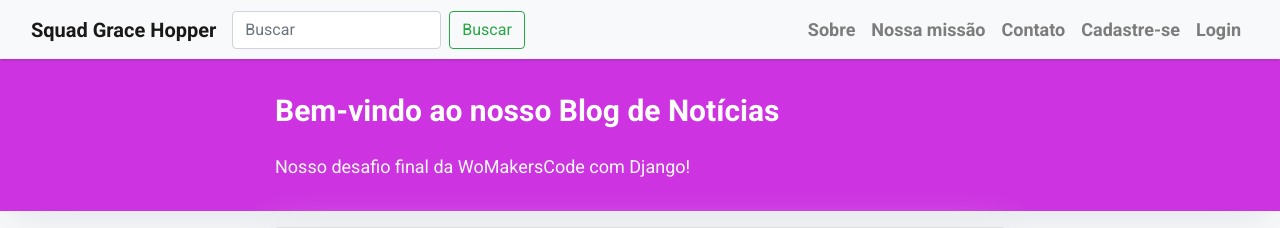
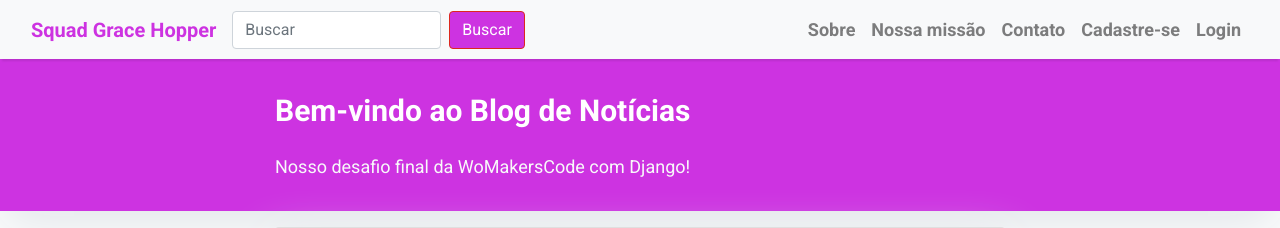
Before and after one commit to anaisateodoro/django-blog-noticias, a Django app: page / in a window 1280 px wide. Shown: the top 228 px of the page. Run offline with Django 5.2, Linux system fonts and the light colour scheme; data comes from the database, SQL or seed files in the repository; some libraries are stand-ins or nearby versions.

Commit message:
:lipstick: feat: ultimas estilizacoes

```diff
--- a/blog/templates/base.html
+++ b/blog/templates/base.html
@@ -83,6 +83,10 @@
         .scroll-to-top:hover {
             background-color: #c57fcf;
         }
+
+        .btn-danger {
+        background-color: #cd33e1;
+    }
       </style>
 
       <!-- Navegação -->
@@ -91,9 +95,8 @@
         id="mainNav"
       >
         <div class="container-fluid">
-          <a class="navbar-brand" href="{% url 'home' %}"
-            ><strong>Squad Grace Hopper</strong></a
-          >
+          <a class="navbar-brand" href="{% url 'home' %}"style="color: #cd33e1;"><strong>Squad Grace Hopper</strong></a>
+
           <button
             class="navbar-toggler navbar-toggler-right"
             type="button"
@@ -118,7 +121,7 @@
               aria-label="Buscar"
               name="q"
             />
-            <button class="btn btn-outline-success my-2 my-sm-0" type="submit">
+            <button class="btn btn-danger my-2 my-sm-0" type="submit">
               Buscar
             </button>
           </form>
--- a/blog/templates/index.html
+++ b/blog/templates/index.html
@@ -61,8 +61,8 @@
         <div class="row">
             <div class="col-md-8 mx-auto">
                 <div class="site-heading">
-                    <h3 class="site-heading my-4 mt-3 text-white" id="header_title"> Bem-vindo ao nosso Blog de Notícias</h3>
-                    <p class="text-light">Nosso desafio final da WoMakersCode com Django! &nbsp
+                    <h3 class="site-heading my-4 mt-3 text-white" id="header_title"> Bem-vindo ao Blog de Notícias</h3>
+                    <p class="text-light">Nosso desafio final da WoMakersCode com Django!
                     </p>
                 </div>
             </div>
--- a/blog/templates/sobre.html
+++ b/blog/templates/sobre.html
@@ -24,8 +24,7 @@
                 Nossa abordagem é pautada pela empatia e pelo desejo genuíno de ajudar o próximo. Estamos sempre dispostas a compartilhar conhecimento, apoiar umas às outras e criar um ambiente colaborativo e inspirador. Acreditamos que juntas podemos construir um futuro melhor, onde a diversidade seja celebrada e todos tenham a oportunidade de prosperar.</p>
           </div>
           <br>
-        <a href="https://github.com/anaisateodoro/django-blog-noticias"
-           class="btn btn-danger">Conheça o projeto</a>
+          <a href="https://github.com/anaisateodoro/django-blog-noticias" target="_blank" rel="noopener noreferrer" class="btn btn-danger">Conheça o projeto</a>
     </div>
         </div>
       </div>
```
Also changed, not shown: blog/templates/cadastro_autor.html (+6 -1 lines), blog/templates/contato.html (+6 -1 lines), blog/templates/post_detail.html (+6 -1 lines), images/blog_1.jpg (added).
